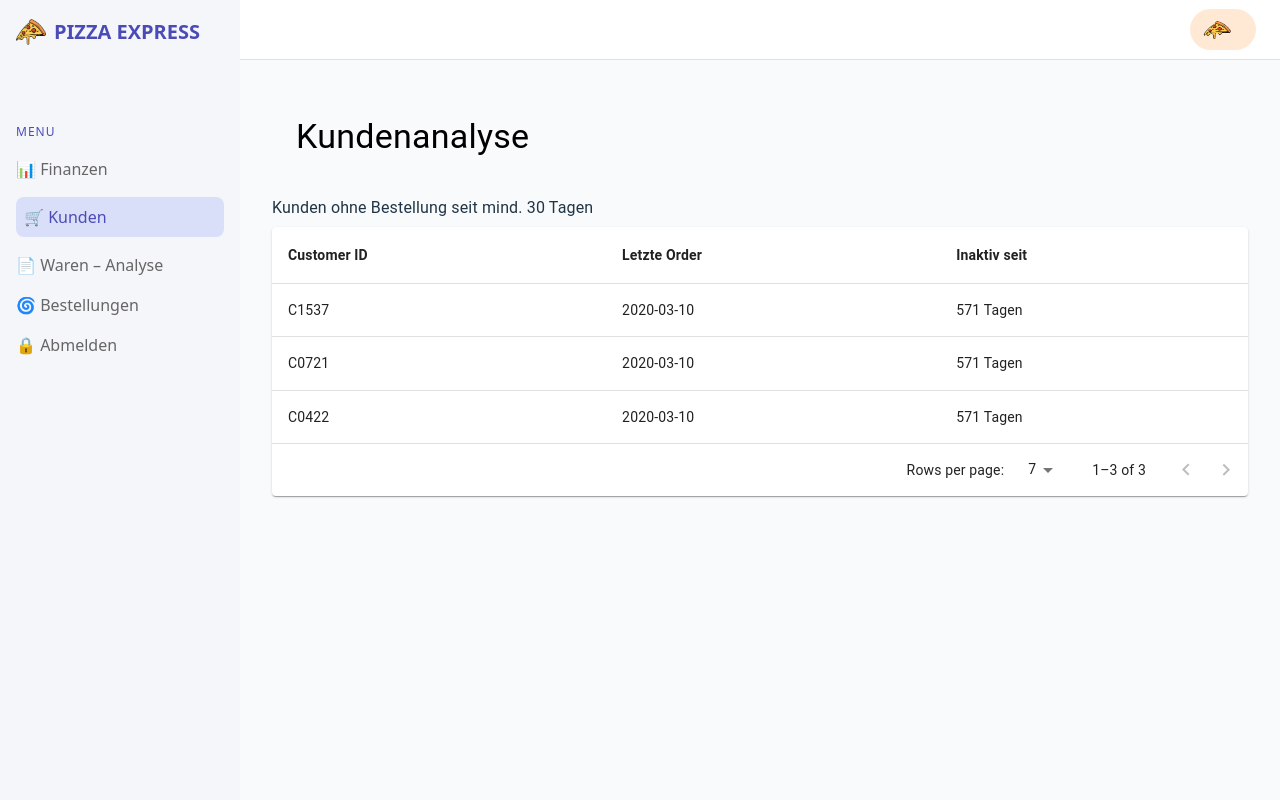
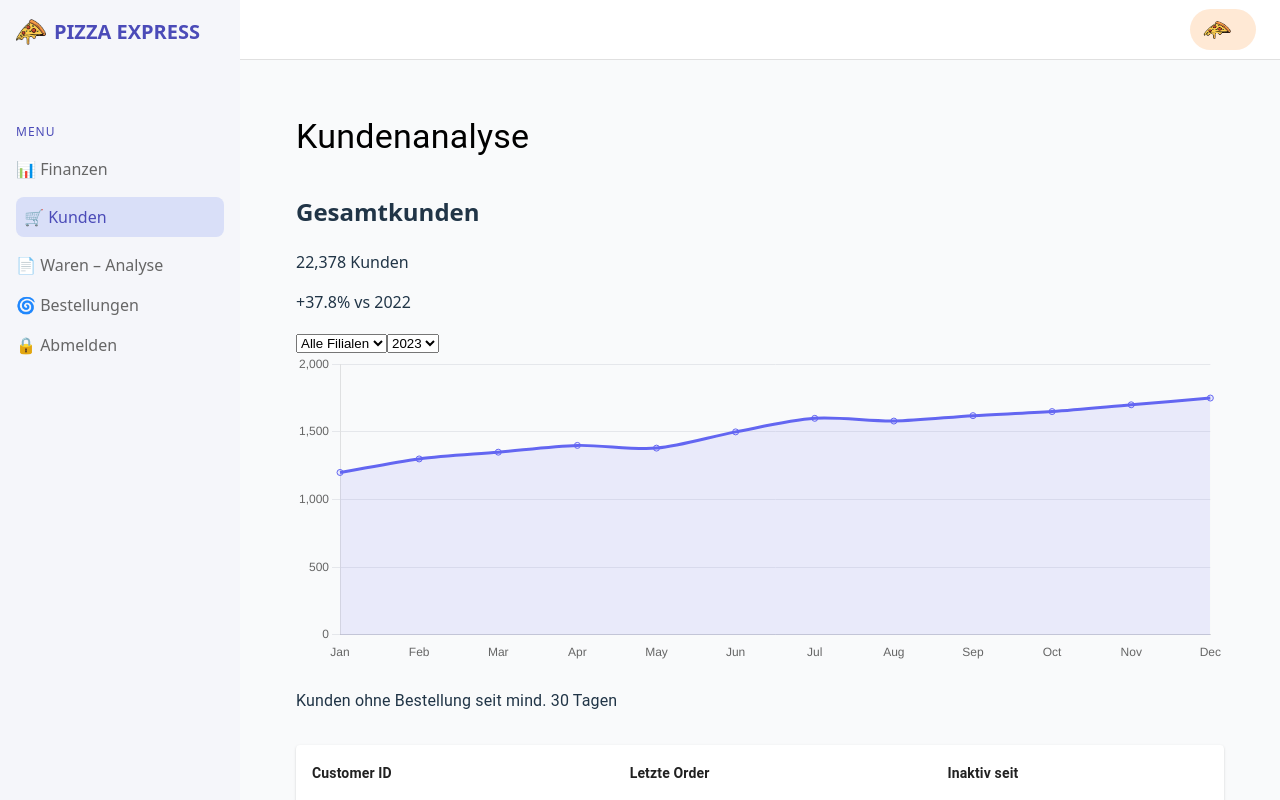
Before and after one commit to TaqiyyuddinAsad/pizza-dashboard, a React (Vite) app in the folder frontend/: page /kunden in a window 1280 px wide. Built offline with nearby package versions, Linux system fonts and the light colour scheme.

Commit message:
gesamtkunden komponente eingebaut

```diff
--- a/frontend/src/pages/customerpage.jsx
+++ b/frontend/src/pages/customerpage.jsx
@@ -1,20 +1,24 @@
 
 import { Box, Typography } from "@mui/material";
 import InactiveCustomer from "../components/inactiveCustomerTable"
+import TotalCustomersCard from "../components/totalCustomer";
 
 
 
 const CustomerPage = () => {
  return (
-    <div>
   <Box p={3}>
     <Typography variant="h4" gutterBottom color="black">
       Kundenanalyse
     </Typography>
+
+    <Box display="flex" flexDirection="column" gap={3} mt={2}>
+      <TotalCustomersCard />
+      <InactiveCustomer />
     </Box>
-    <div><InactiveCustomer></InactiveCustomer></div>
-    </div>
+  </Box>
 );
+
 };
 
 
```
Lines whose indentation alone changed are shown as unchanged.
